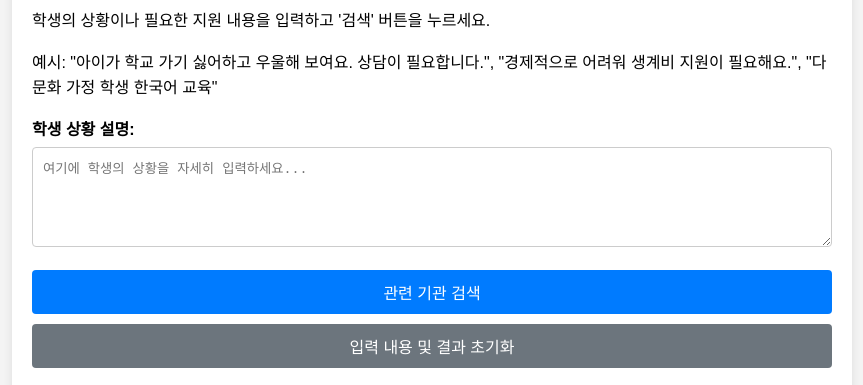
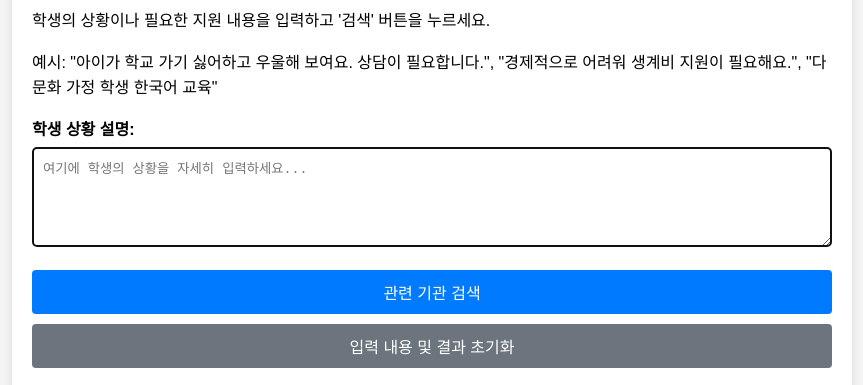
Before and after one commit to smartkwang/sje-modu, a plain HTML site: page index.html in a window 1280 px wide. Both pictures are taken after a click on the button "입력 내용 및 결과 초기화". Shown: the part 126-511 px from the top of the page, without its empty margins (208-1071 px from the left). Drawn offline with Linux system fonts and the light colour scheme.

Commit message:
Update index.html

```diff
--- a/index.html
+++ b/index.html
@@ -601,6 +601,7 @@ const agency_data = [
 const descriptionInput = document.getElementById('studentDescription');
 const searchButton = document.getElementById('searchButton');
 const resultsDiv = document.getElementById('results');
+const resetButton = document.getElementById('resetButton'); // 초기화 버튼 요소 가져오기
 
 // 3. 검색 로직 개선 (안정성 강화)
 function findRelevantAgencies(description) {
@@ -801,6 +802,14 @@ descriptionInput.addEventListener('keypress', function(event) {
     }
 });
 
+// 7. 초기화 버튼 이벤트 리스너 추가
+resetButton.addEventListener('click', () => {
+    descriptionInput.value = ''; // 텍스트 입력창 내용 지우기
+    resultsDiv.innerHTML = '';   // 검색 결과 영역 내용 지우기
+    descriptionInput.focus();    // 입력창에 포커스 주기 (사용자 편의)
+    console.log("입력 필드 및 결과가 초기화되었습니다."); // 콘솔 로그 (확인용)
+});
+
     </script>
 </body>
 </html>
```
